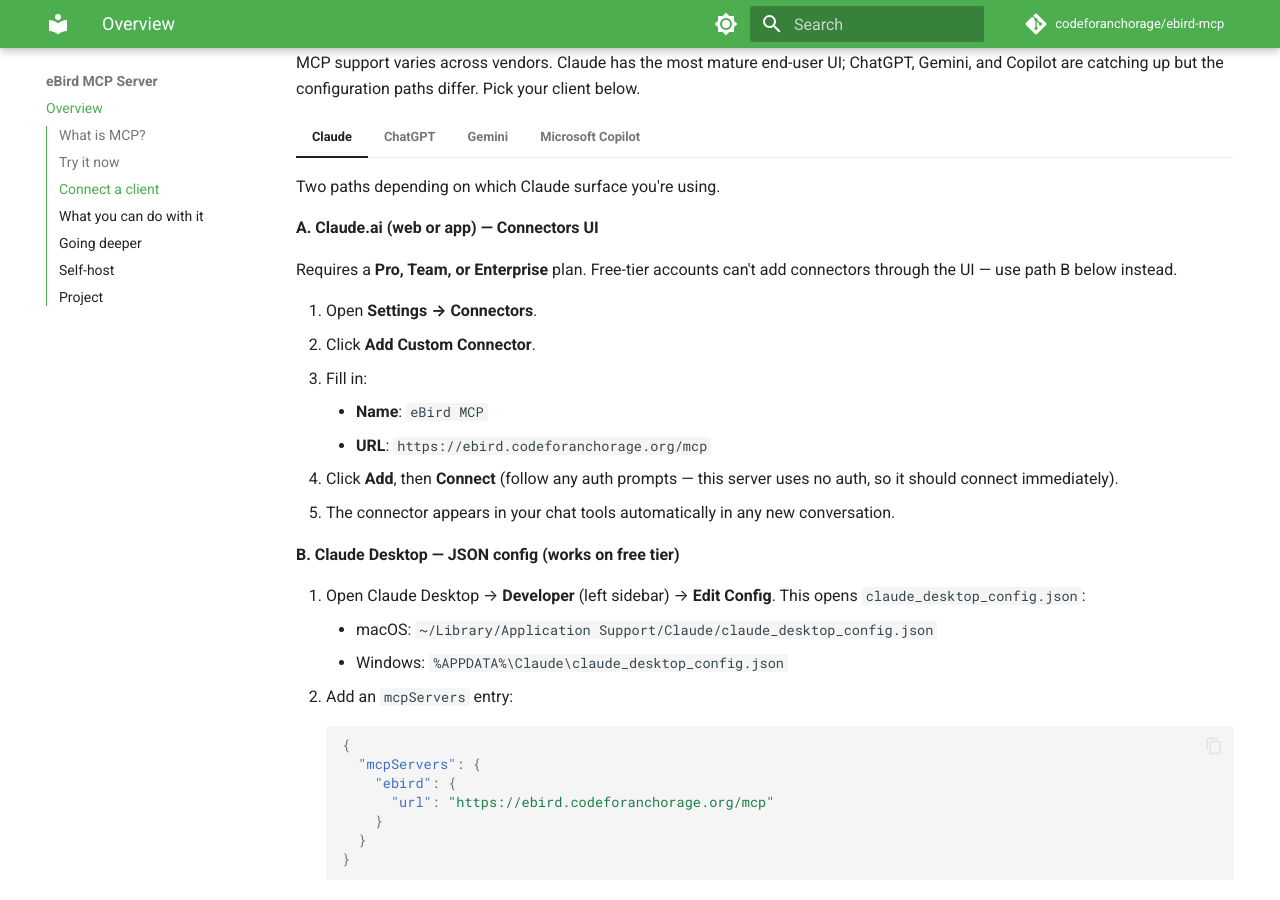
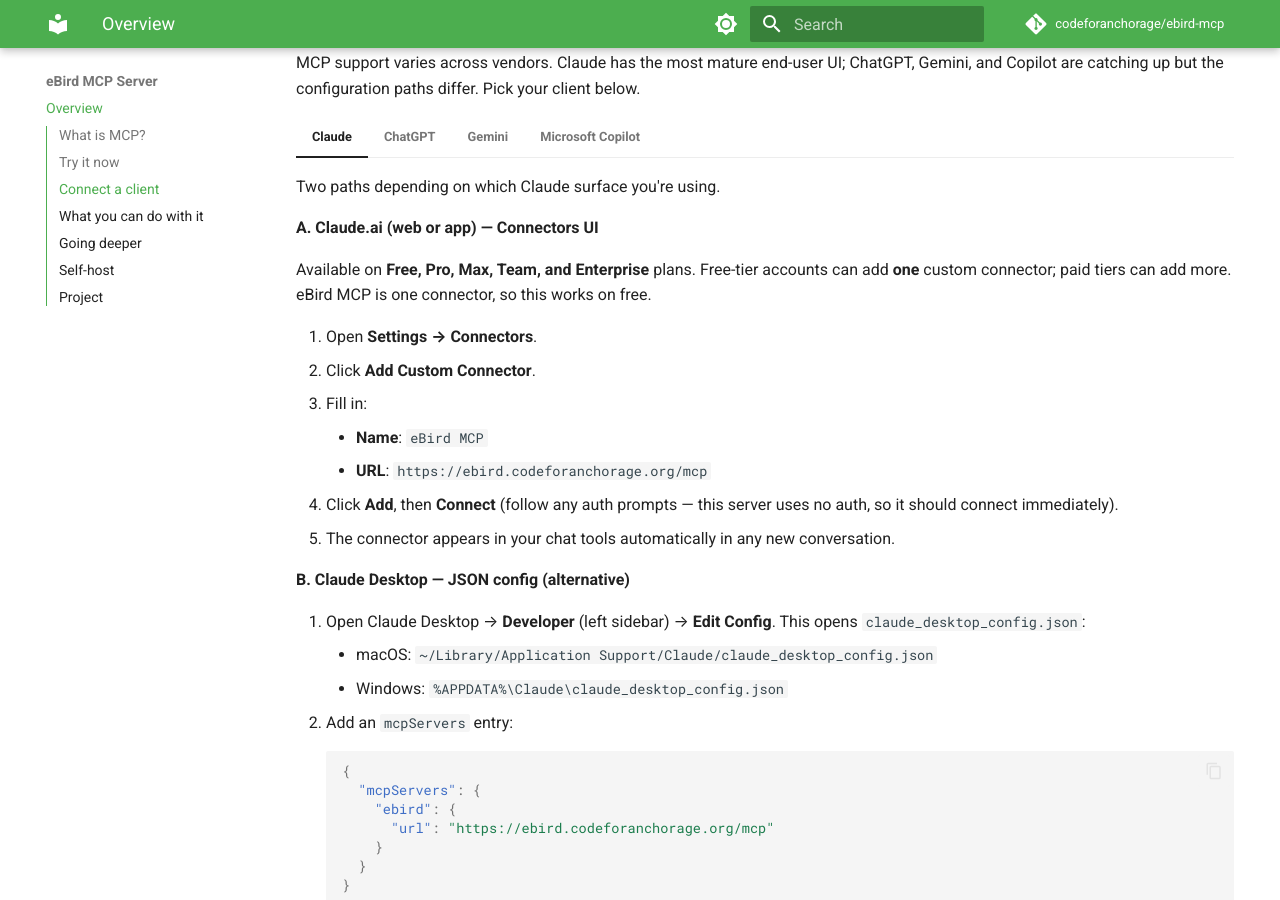
Before and after one commit to codeforanchorage/ebird-mcp, an MkDocs documentation site: the page built from docs/index.md, in a window 1280 px wide and 900 px high, scrolled down 1252 px. Built offline with MkDocs 1.6.1 and Material for MkDocs 9.7.7, drawn with Linux system fonts in a browser that asks for light colours; comment, search, counter and statistics services are not loaded.

Commit message:
docs: correct the Claude free-tier connector availability
Custom remote MCP connectors are available on Free, Pro, Max, Team,
and Enterprise — Free is limited to one connector, paid tiers get more.
Previous wording incorrectly said the Connectors UI was Pro/Team/
Enterprise only. The Claude Desktop JSON path is reframed as an
alternative, not a free-tier workaround, since the UI now covers free.

Co-Authored-By: Claude Opus 4.7 (1M context) <noreply@anthropic.com>

```diff
--- a/docs/index.md
+++ b/docs/index.md
@@ -49,7 +49,7 @@ MCP support varies across vendors. Claude has the most mature end-user UI; ChatG
 
     **A. Claude.ai (web or app) — Connectors UI**
 
-    Requires a **Pro, Team, or Enterprise** plan. Free-tier accounts can't add connectors through the UI — use path B below instead.
+    Available on **Free, Pro, Max, Team, and Enterprise** plans. Free-tier accounts can add **one** custom connector; paid tiers can add more. eBird MCP is one connector, so this works on free.
 
     1. Open **Settings → Connectors**.
     2. Click **Add Custom Connector**.
@@ -59,7 +59,7 @@ MCP support varies across vendors. Claude has the most mature end-user UI; ChatG
     4. Click **Add**, then **Connect** (follow any auth prompts — this server uses no auth, so it should connect immediately).
     5. The connector appears in your chat tools automatically in any new conversation.
 
-    **B. Claude Desktop — JSON config (works on free tier)**
+    **B. Claude Desktop — JSON config (alternative)**
 
     1. Open Claude Desktop → **Developer** (left sidebar) → **Edit Config**. This opens `claude_desktop_config.json`:
         - macOS: `~/Library/Application Support/Claude/claude_desktop_config.json`
```
